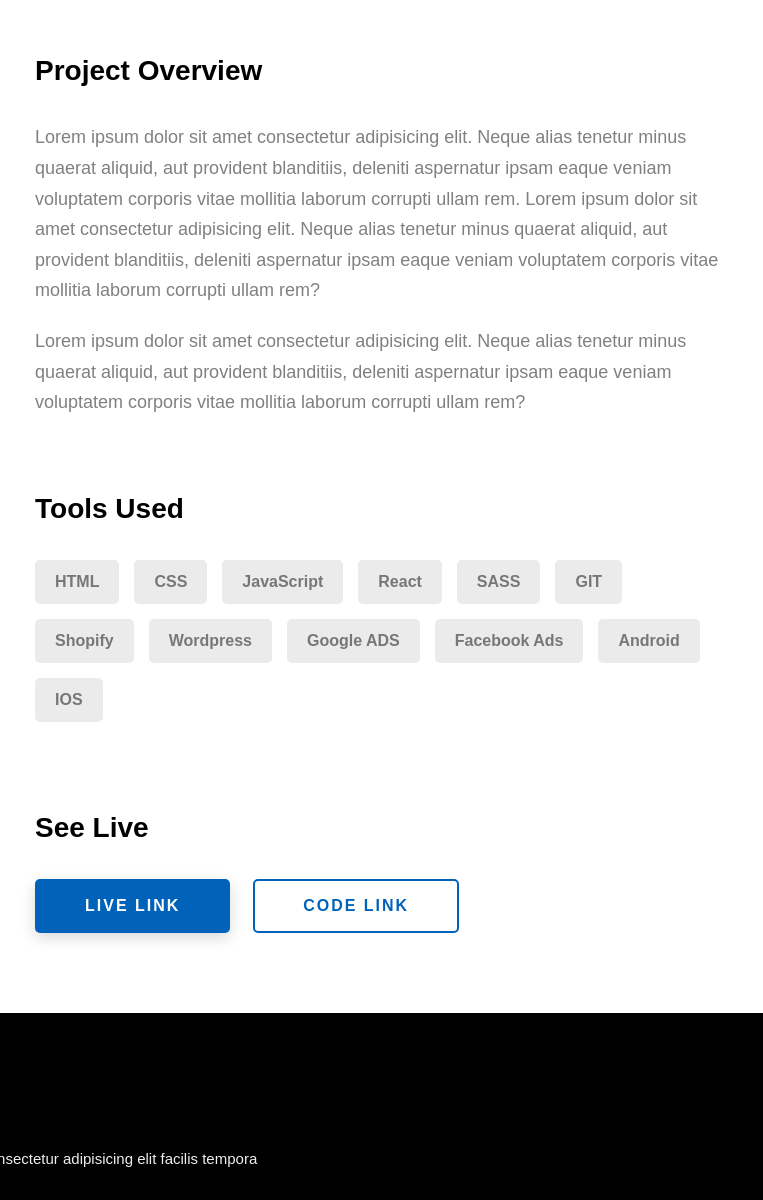
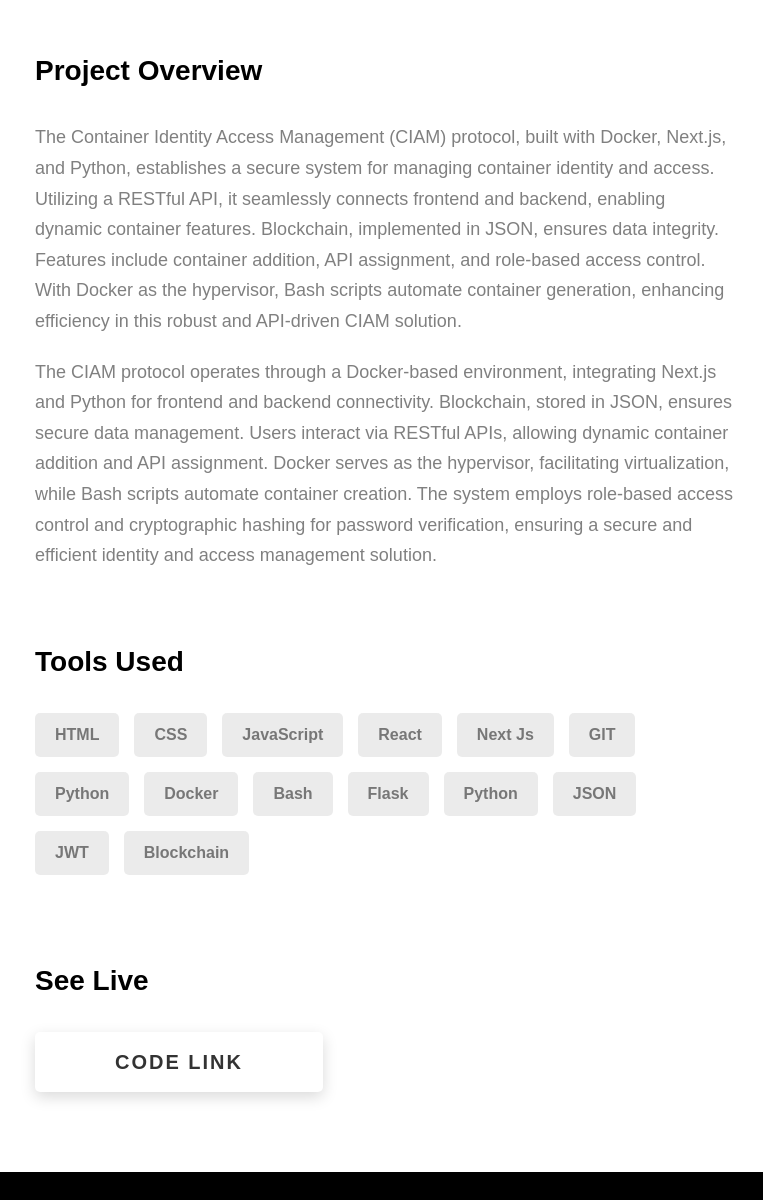
Before and after one commit to K-O-V-I-D/Portfolio, a website: page project-1.html in a window 1280 px wide. Shown: the part 1880-3080 px from the top of the page, without its empty margins (255-1018 px from the left). Drawn offline with Linux system fonts and the light colour scheme.

Commit message:
Update project-1.html

```diff
--- a/project-1.html
+++ b/project-1.html
@@ -96,20 +96,12 @@
           <div class="project-details__desc">
             <h3 class="project-details__content-title">Project Overview</h3>
             <p class="project-details__desc-para">
-              Lorem ipsum dolor sit amet consectetur adipisicing elit. Neque
-              alias tenetur minus quaerat aliquid, aut provident blanditiis,
-              deleniti aspernatur ipsam eaque veniam voluptatem corporis vitae
-              mollitia laborum corrupti ullam rem. Lorem ipsum dolor sit amet
-              consectetur adipisicing elit. Neque alias tenetur minus quaerat
-              aliquid, aut provident blanditiis, deleniti aspernatur ipsam
-              eaque veniam voluptatem corporis vitae mollitia laborum corrupti
-              ullam rem?
+
+The Container Identity Access Management (CIAM) protocol, built with Docker, Next.js, and Python, establishes a secure system for managing container identity and access. Utilizing a RESTful API, it seamlessly connects frontend and backend, enabling dynamic container features. Blockchain, implemented in JSON, ensures data integrity. Features include container addition, API assignment, and role-based access control. With Docker as the hypervisor, Bash scripts automate container generation, enhancing efficiency in this robust and API-driven CIAM solution.
+
             </p>
             <p class="project-details__desc-para">
-              Lorem ipsum dolor sit amet consectetur adipisicing elit. Neque
-              alias tenetur minus quaerat aliquid, aut provident blanditiis,
-              deleniti aspernatur ipsam eaque veniam voluptatem corporis vitae
-              mollitia laborum corrupti ullam rem?
+              The CIAM protocol operates through a Docker-based environment, integrating Next.js and Python for frontend and backend connectivity. Blockchain, stored in JSON, ensures secure data management. Users interact via RESTful APIs, allowing dynamic container addition and API assignment. Docker serves as the hypervisor, facilitating virtualization, while Bash scripts automate container creation. The system employs role-based access control and cryptographic hashing for password verification, ensuring a secure and efficient identity and access management solution.
             </p>
           </div>
           <div class="project-details__tools-used">
@@ -119,20 +111,21 @@
               <div class="skills__skill">CSS</div>
               <div class="skills__skill">JavaScript</div>
               <div class="skills__skill">React</div>
-              <div class="skills__skill">SASS</div>
+              <div class="skills__skill">Next Js</div>
               <div class="skills__skill">GIT</div>
-              <div class="skills__skill">Shopify</div>
-              <div class="skills__skill">Wordpress</div>
-              <div class="skills__skill">Google ADS</div>
-              <div class="skills__skill">Facebook Ads</div>
-              <div class="skills__skill">Android</div>
-              <div class="skills__skill">IOS</div>
+              <div class="skills__skill">Python</div>
+              <div class="skills__skill">Docker</div>
+              <div class="skills__skill">Bash</div>
+              <div class="skills__skill">Flask</div>
+              <div class="skills__skill">Python</div>
+              <div class="skills__skill">JSON</div>
+              <div class="skills__skill">JWT</div>
+              <div class="skills__skill">Blockchain</div>
             </div>
           </div>
           <div class="project-details__links">
             <h3 class="project-details__content-title">See Live</h3>
-            <a href="#" class="btn btn--med btn--theme project-details__links-btn" target="_blank">Live Link</a>
-            <a href="#" class="btn btn--med btn--theme-inv project-details__links-btn" target="_blank">Code Link</a>
+<a href="https://github.com/K-O-V-I-D/CIAM" class="btn btn--bg" target="_blank">Code Link</a>
           </div>
         </div>
       </div>
@@ -164,7 +157,7 @@
           </div>
         </div>
         <div class="main-footer__row main-footer__row-2">
-          <h4 class="heading heading-sm text-lt">John Doe</h4>
+          <h4 class="heading heading-sm text-lt">Jo</h4>
           <p class="main-footer__short-desc">
             Lorem ipsum dolor sit amet consectetur adipisicing elit facilis
             tempora explicabo quae quod deserunt
@@ -174,7 +167,7 @@
 
       <div class="main-footer__lower">
         &copy; Copyright 2021. Made by
-        <a rel="noreferrer" target="_blank" href="https://rammaheshwari.com">Ram Maheshwari</a>
+        <a rel="noreferrer" target="_blank" href="https://rammaheshwari.com">KOVID TIWARI</a>
       </div>
     </div>
   </footer>
```
